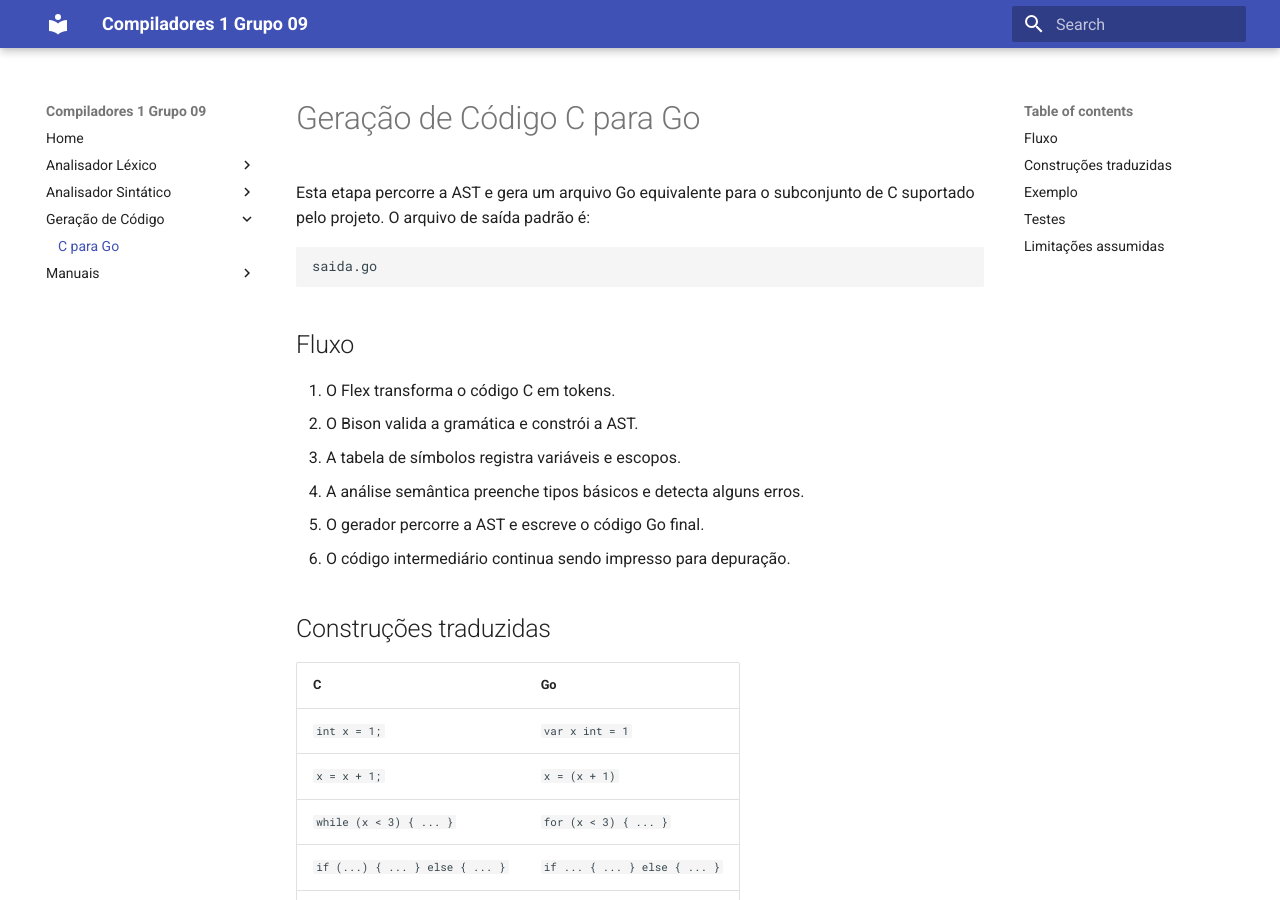
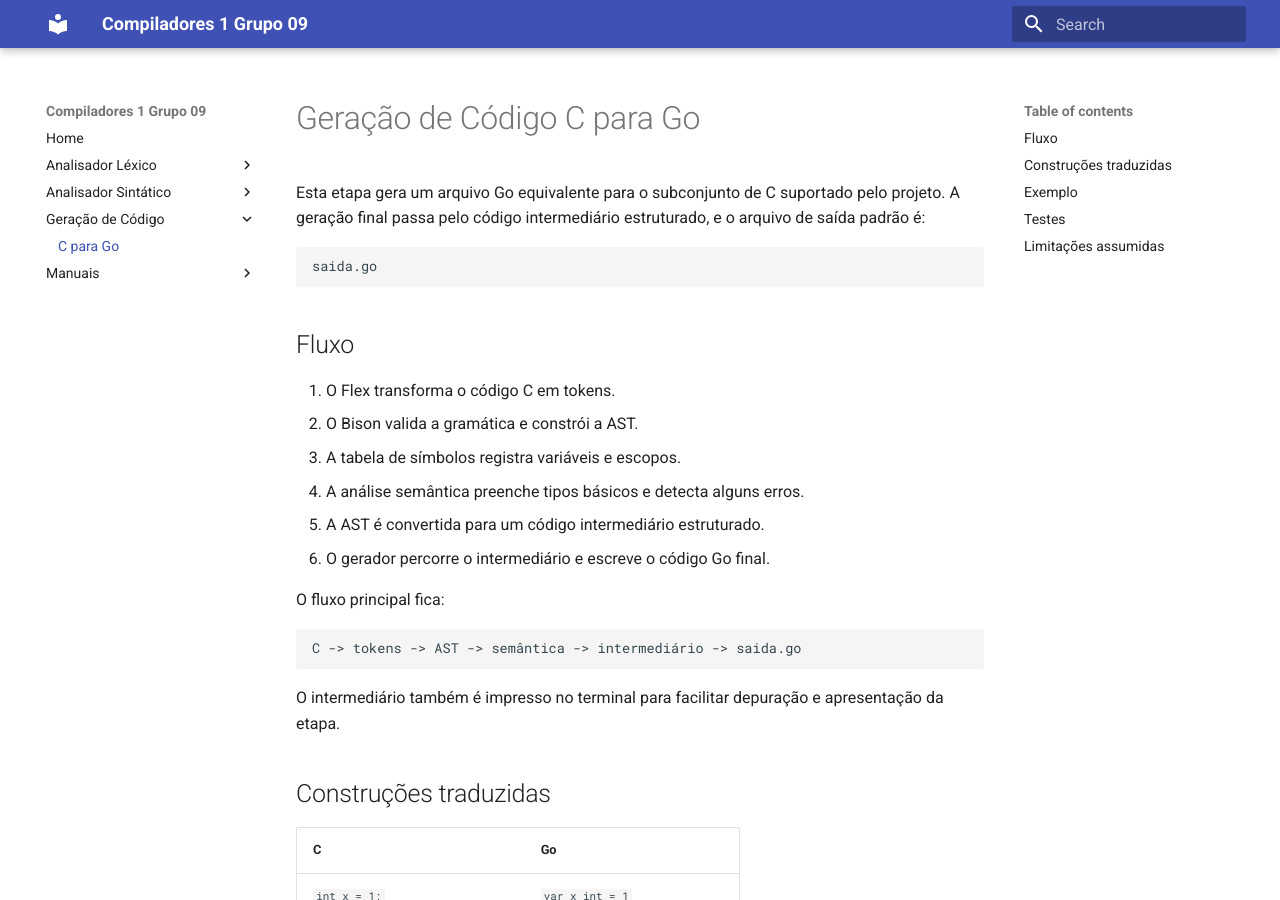
Before and after one commit to Pwdrinho/Compiladores1-Grupo-09, an MkDocs documentation site: the page built from docs/geracao_codigo.md, in a window 1280 px wide and 900 px high. Built offline with MkDocs 1.6.1 and Material for MkDocs 9.7.7, drawn with Linux system fonts in a browser that asks for light colours; some of the changed text lies outside the part shown.

Commit message:
docs: documenta fluxo via intermediario
Atualiza README, MkDocs e documentacao dos testes para explicar o fluxo AST para IR para Go.

Co-authored-by: Pedro Lucas <21pedrolucas21@gmail.com>

Co-authored-by: Pedro Americo <dev.americo@gmail.com>

````diff
--- a/docs/geracao_codigo.md
+++ b/docs/geracao_codigo.md
@@ -1,7 +1,8 @@
 # Geração de Código C para Go
 
-Esta etapa percorre a AST e gera um arquivo Go equivalente para o subconjunto de C
-suportado pelo projeto. O arquivo de saída padrão é:
+Esta etapa gera um arquivo Go equivalente para o subconjunto de C suportado pelo
+projeto. A geração final passa pelo código intermediário estruturado, e o arquivo
+de saída padrão é:
 
 ```text
 saida.go
@@ -13,8 +14,17 @@ saida.go
 2. O Bison valida a gramática e constrói a AST.
 3. A tabela de símbolos registra variáveis e escopos.
 4. A análise semântica preenche tipos básicos e detecta alguns erros.
-5. O gerador percorre a AST e escreve o código Go final.
-6. O código intermediário continua sendo impresso para depuração.
+5. A AST é convertida para um código intermediário estruturado.
+6. O gerador percorre o intermediário e escreve o código Go final.
+
+O fluxo principal fica:
+
+```text
+C -> tokens -> AST -> semântica -> intermediário -> saida.go
+```
+
+O intermediário também é impresso no terminal para facilitar depuração e
+apresentação da etapa.
 
 ## Construções traduzidas
 
@@ -64,6 +74,20 @@ func main() {
 }
 ```
 
+Trecho do intermediário gerado para o mesmo exemplo:
+
+```text
+func soma int
+param a int
+param b int
+return (a + b)
+endfunc
+func main int
+decl r int = soma(2, 3)
+return r
+endfunc
+```
+
 ## Testes
 
 Os testes de geração ficam em:
@@ -79,8 +103,8 @@ Para executar:
 make codegen-test
 ```
 
-O teste compila cada entrada C, captura o `saida.go` gerado e compara com o Go
-esperado.
+O teste compila cada entrada C, passa por AST, semântica e intermediário, captura
+o `saida.go` gerado e compara com o Go esperado.
 
 ## Limitações assumidas
 
````
Also changed, not shown: README.md (+7 -1 lines), docs/index.md (+2 -2 lines), 2 other files.
